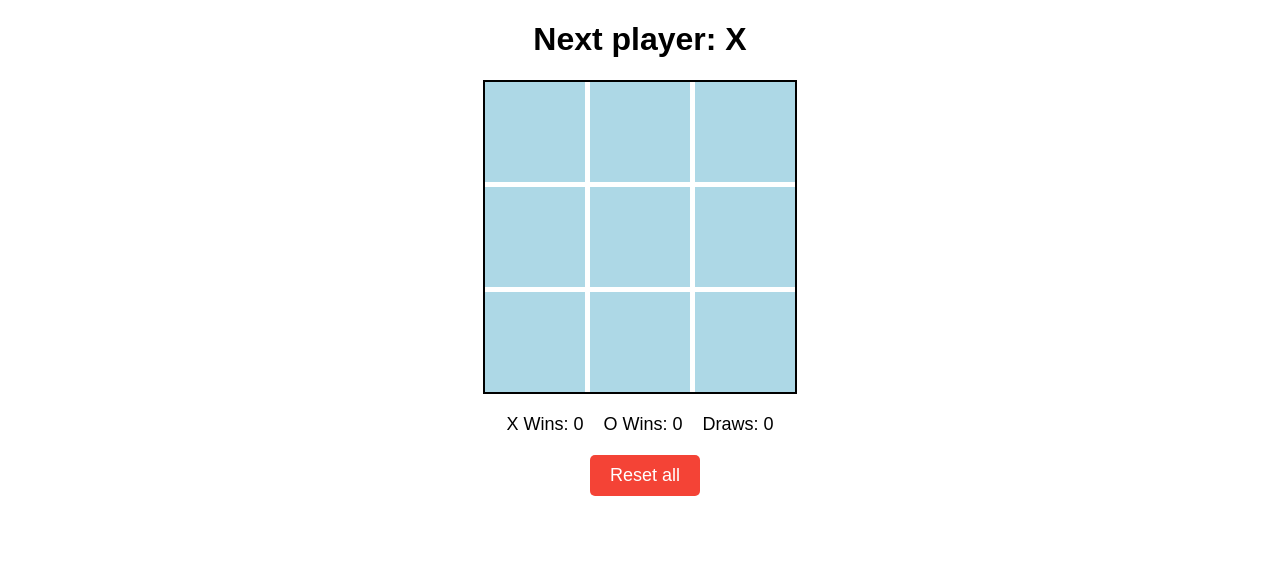
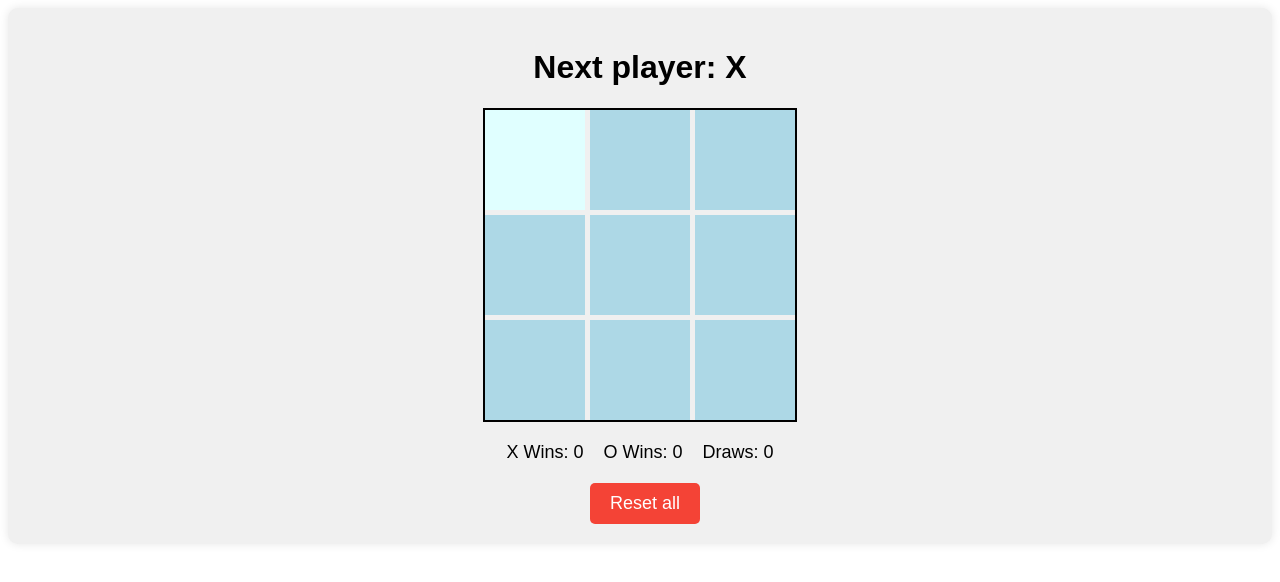
Before and after one commit to szakfer97/tic-tac-toe, a Svelte app: page / in a window 1280 px wide. In both pictures the pointer is over the button 535 px from the left and 131 px from the top of the page. Shown: the top 582 px of the page. Built offline with nearby package versions, Linux system fonts and the light colour scheme.

Commit message:
Added extra styling

```diff
--- a/src/App.svelte
+++ b/src/App.svelte
@@ -92,7 +92,11 @@
 <style>
   main {
     font-family: sans-serif;
+    background-color: #f0f0f0;
     text-align: center;
+    padding: 20px;
+    border-radius: 10px;
+    box-shadow: 0 0 10px rgba(0, 0, 0, 0.1);
   }
 
   .board {
@@ -113,6 +117,11 @@
     background-color: lightblue;
     cursor: pointer;
     border: none;
+    transition: background-color 0.3s;
+  }
+
+  .cell:hover {
+    background-color: lightcyan;
   }
 
   .scoreboard {
@@ -137,10 +146,20 @@
     border: none;
     cursor: pointer;
     border-radius: 5px;
+    transition: background-color 0.3s;
+  }
+
+  .reset-button:hover,
+  .reset-all-button:hover {
+    background-color: #45a049;
   }
 
   .reset-all-button {
     background-color: #f44336;
     margin-left: 10px;
   }
+
+  .reset-all-button:hover {
+    background-color: #d32f2f;
+  }
 </style>
```
